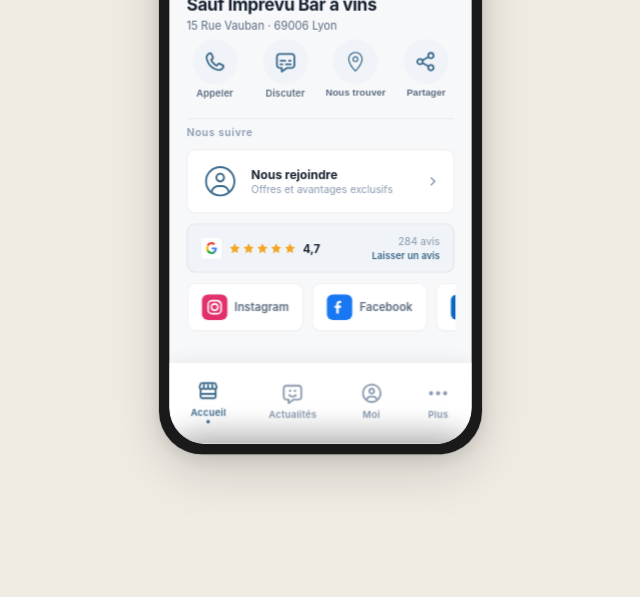
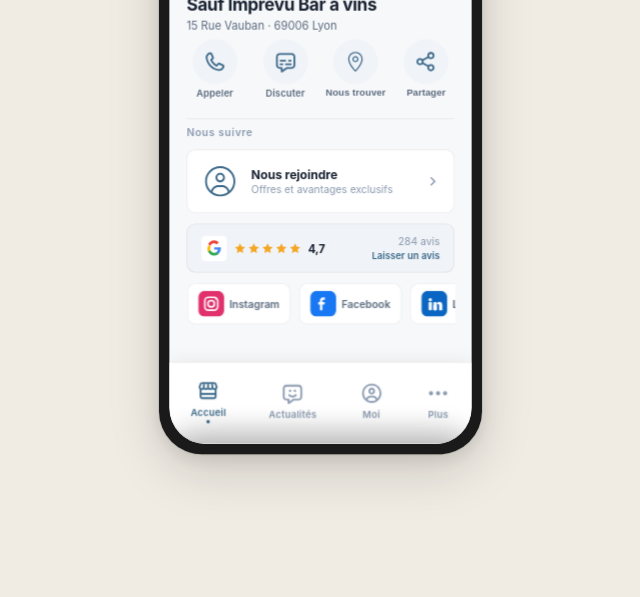
Before and after one commit to Alterrego-ai/myplace, a website: page public/index.html in a window 1280 px wide. Shown: the part 275-872 px from the top of the page, without its empty margins (320-960 px from the left). Drawn offline with Linux system fonts and the light colour scheme.

Commit message:
Agrandit icône Google, réduit cartes réseaux sociaux

```diff
--- a/public/index.html
+++ b/public/index.html
@@ -762,8 +762,8 @@ padding-bottom: 4px;
 .social-item {
 display: flex;
 align-items: center;
-gap: 8px;
-padding: 12px 16px;
+gap: 6px;
+padding: 8px 12px;
 background: var(--bg-card);
 border: 1px solid var(--border);
 border-radius: var(--radius-sm);
@@ -774,14 +774,14 @@ transition: var(--transition);
 .social-item:active { transform: scale(0.96); }
 
 .social-logo {
-width: 30px;
-height: 30px;
-border-radius: 7px;
+width: 24px;
+height: 24px;
+border-radius: 6px;
 flex-shrink: 0;
 }
 
 .social-name {
-font-size: 13px;
+font-size: 12px;
 font-weight: 600;
 color: var(--text-secondary);
 }
@@ -1080,7 +1080,7 @@ margin: 20px 20px 0;
   </a>
 
   <a class="avis-band" href="https://search.google.com/local/writereview?placeid=ChIJxxxxxx" target="_blank" aria-label="Laisser un avis Google">
-    <svg viewBox="0 0 48 48" xmlns="http://www.w3.org/2000/svg" style="width:24px;height:24px;flex-shrink:0;">
+    <svg viewBox="0 0 48 48" xmlns="http://www.w3.org/2000/svg" style="width:30px;height:30px;flex-shrink:0;">
       <rect width="48" height="48" rx="8" fill="#fff"/>
       <path d="M36.5 24.3c0-.8-.1-1.5-.2-2.2H24v4.1h7c-.3 1.6-1.2 3-2.5 3.9v3.2h4c2.4-2.2 3.7-5.4 3.7-9z" fill="#4285F4"/>
       <path d="M24 37c3.4 0 6.2-1.1 8.3-3l-4-3.2c-1.1.8-2.6 1.2-4.3 1.2-3.3 0-6-2.2-7-5.2h-4.2v3.3C15 34.3 19.1 37 24 37z" fill="#34A853"/>
```
